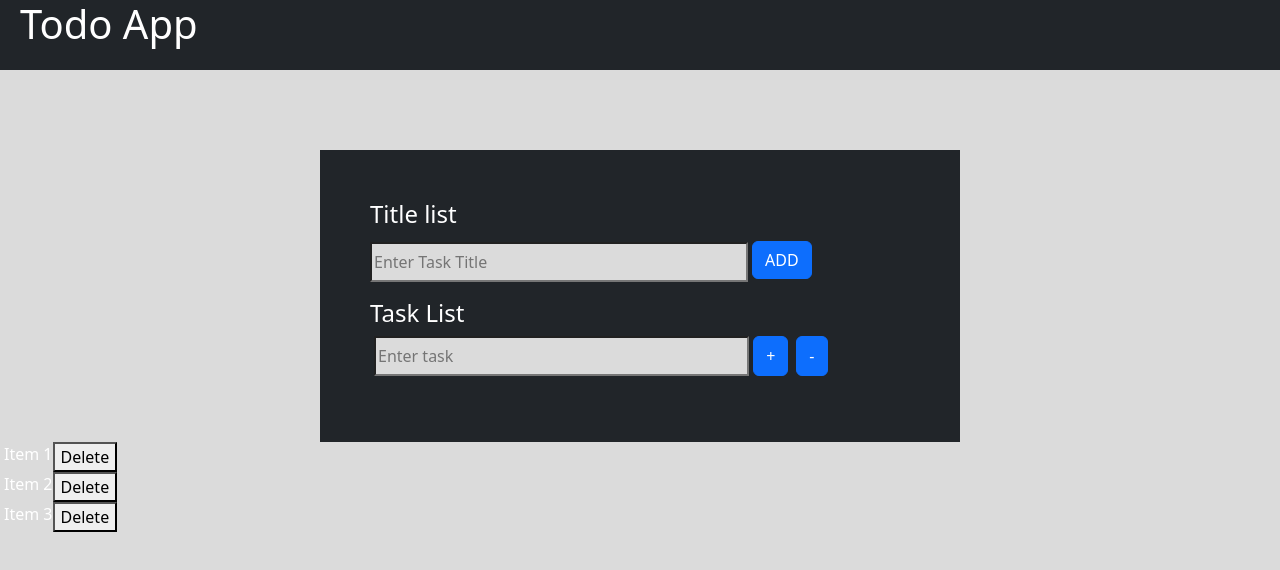
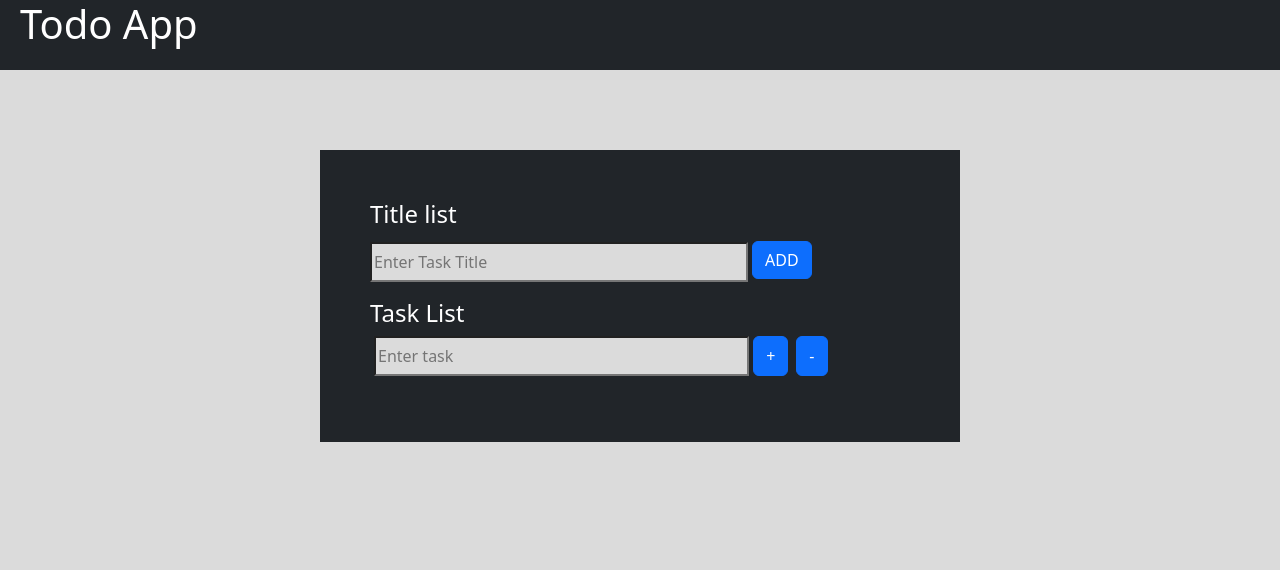
Before and after one commit to MoizShah-227/Multi_ToDo_App_react, a React (Create React App) app: page / in a window 1280 px wide. Shown: the top 570 px of the page. Built offline with nearby package versions, Linux system fonts and the light colour scheme.

Commit message:
Add filter

```diff
--- a/src/App.js
+++ b/src/App.js
@@ -11,7 +11,7 @@ function App() {
    {/* <Todoform/> */}
    <New/>
    {/* <Old/> */}
-   <Button/>
+   {/* <Button/> */}
    </>
   );
 }
--- a/src/components/New.js
+++ b/src/components/New.js
@@ -1,3 +1,4 @@
+import { DisplaySettings } from '@mui/icons-material';
 import React, { useEffect, useState } from 'react'
 const Todoform = () => {
     let count=0;
@@ -35,11 +36,11 @@ const Todoform = () => {
 
     }
 
-    const handleDelete=(i)=>{
-        console.log(i)
-        let info = [...data];
-        info.splice(i,1)
-        setData(info)
+    const handleDelete=(index)=>{
+
+        console.log(index);
+        setData(data.filter((_, i) => index !== i));
+
     }
 
     const Delete=(i)=>{
@@ -90,15 +91,15 @@ const Todoform = () => {
      <div className="App">
             {
                 <ul>
-                {data.map(( val,index)=>
-                    <li key={index}>
+                {data.map(( val,id)=>
+                    <li key={id}>
                     <input name='info' placeholder='Enter task'  value={tasklist[val]} onChange={(e)=>{
                         const arr = tasklist;
-                        arr[index] = e?.target?.value;
+                        arr[id] = e?.target?.value;
                         setTasklist(arr)
                     }
                       }/>
-                    <button onClick={handleClick} className='btn btn-primary'>+</button><button className='btn-primary btn' onClick={()=>handleDelete(index)}>-</button>
+                    <button onClick={handleClick} className='btn btn-primary'>+</button><button className='btn-primary btn' onClick={()=>handleDelete(id)}>-</button>
                 </li>
                 )}
                 </ul>
```
